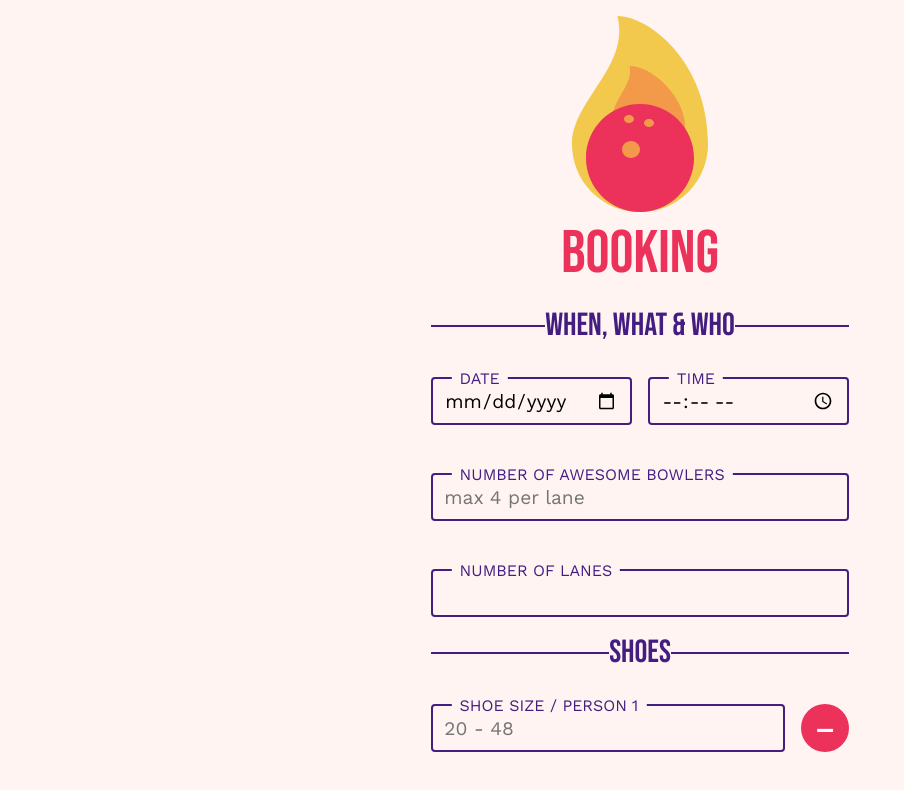
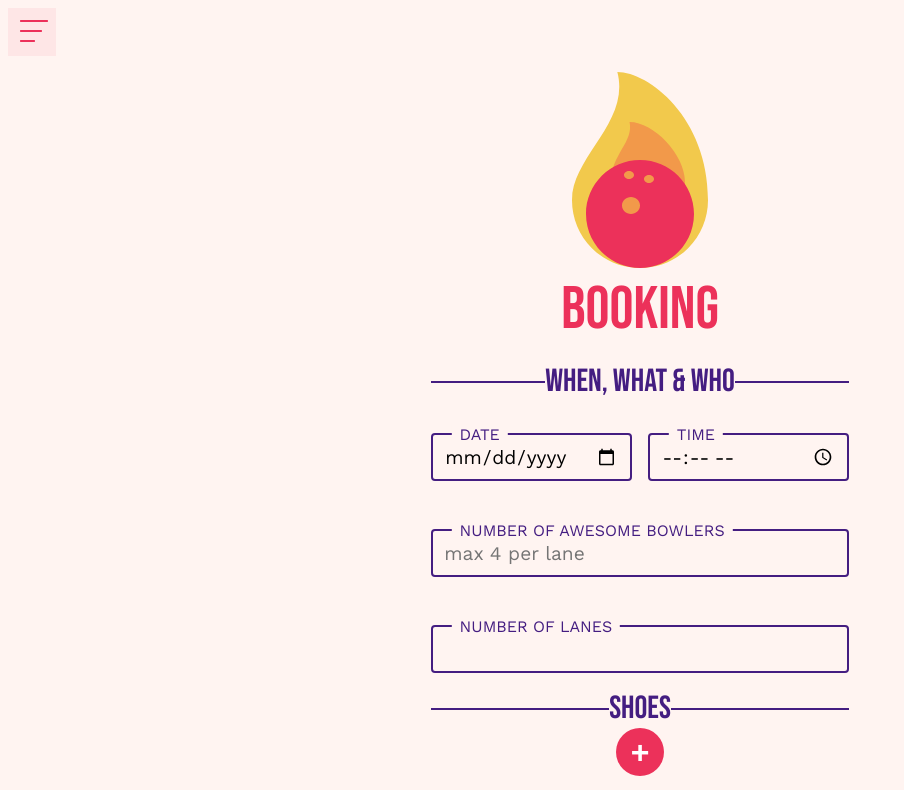
Before and after one commit to OskarBlomberg/individual-exam-typescript, a React (Vite) app: page /booking in a window 1280 px wide. Shown: the top 790 px of the page, without its empty margins (0-904 px from the left). Built offline with nearby package versions, Linux system fonts and the light colour scheme.

Commit message:
add shoe store implementation

```diff
--- a/src/components/navMenu/NavMenu.tsx
+++ b/src/components/navMenu/NavMenu.tsx
@@ -1,5 +1,26 @@
 import "./navMenu.scss";
+import { Link } from "react-router-dom";
 
 export const NavMenu = () => {
-  return <nav></nav>;
+  return (
+    <div className="navmenu">
+      <div className="navmenu__img-container">
+        <img src="src/assets/navicon.png" alt="menu" />
+      </div>
+      <nav className="navmenu__nav">
+        <ul className="navmenu__list">
+          <li className="navmenu__item">
+            <Link className="navmenu__item__link" to="/booking">
+              Booking
+            </Link>
+          </li>
+          <li className="navmenu__item">
+            <Link className="navmenu__item__link" to="/confirmation">
+              Confirmation
+            </Link>
+          </li>
+        </ul>
+      </nav>
+    </div>
+  );
 };
--- a/src/components/navMenu/navMenu.scss
+++ b/src/components/navMenu/navMenu.scss
@@ -1,2 +1,40 @@
 @use "../../styles/base/" as *;
 @use "../../styles/abstracts/" as *;
+
+.navmenu {
+  &__img-container {
+    background-color: $colour-highlight-transp;
+    width: 48px;
+    height: 48px;
+    margin: 0.5rem 0 0 0.5rem;
+  }
+
+  &__nav {
+    display: none;
+    position: absolute;
+    top: 0;
+    height: 50vh;
+    background-color: $colour-bg-dark;
+  }
+
+  &__list {
+    @include flexCenter;
+    justify-content: center;
+    gap: 3rem;
+    list-style: none;
+  }
+
+  &__item {
+    &__link {
+      color: $colour-highlight;
+      display: block;
+      font-size: 3rem;
+      text-decoration: none;
+    }
+  }
+}
+
+:is(.navmenu:hover, .navmenu:focus-within) .navmenu__nav {
+  @include flexCenter;
+  justify-content: center;
+}
--- a/src/components/shoeInput/ShoeInput.tsx
+++ b/src/components/shoeInput/ShoeInput.tsx
@@ -6,6 +6,8 @@ interface shoeProps {
 }
 
 export const ShoeInput = ({ num }: shoeProps) => {
+  const { shoes, updateShoe, removeShoes } = useShoeStore();
+
   const isLoading = useBookingStore((state) => state.isLoading);
   const error = useBookingStore((state) => state.error);
 
@@ -15,7 +17,7 @@ export const ShoeInput = ({ num }: shoeProps) => {
         className="subsection__label subsection__label--shoes"
         htmlFor="shoes"
       >
-        shoe size / person {num}
+        shoe size / person {num + 1}
       </label>
       <input
         className="subsection__input subsection__input--shoes"
@@ -27,12 +29,15 @@ export const ShoeInput = ({ num }: shoeProps) => {
         placeholder="20 - 48"
         required
         aria-required
+        value={shoes[num]}
+        onChange={(e) => updateShoe(num, e.target.value)}
       />
       <button
         className="remove-shoes-btn"
         type="button"
         title="Remove shoes"
         disabled={isLoading || error === typeof "string"}
+        onClick={() => removeShoes(num)}
       >
         &ndash;
       </button>
--- a/src/interfaces.ts
+++ b/src/interfaces.ts
@@ -24,5 +24,8 @@ export interface bookingState {
 
 export interface shoeState {
   shoes: string[];
-  addShoes: (size: string) => void;
+  addShoes: () => void;
+  removeShoes: (index: number) => void;
+  updateShoe: (index: number, size: string) => void;
+  emptyShoeStore: () => void;
 }
--- a/src/pages/bookingPage/BookingPage.tsx
+++ b/src/pages/bookingPage/BookingPage.tsx
@@ -1,7 +1,7 @@
 import "./bookingPage.scss";
 import { Logotype } from "../../components/logotype/Logotype";
 import { ShoeInput } from "../../components/shoeInput/ShoeInput";
-import { useBookingStore } from "../../stores/bookingStore";
+import { useBookingStore, useShoeStore } from "../../stores/bookingStore";
 import { useNavigate, type NavigateFunction } from "react-router-dom";
 import { type bookingInputs } from "../../interfaces";
 import { useEffect } from "react";
@@ -16,6 +16,8 @@ export const BookingPage = () => {
     resetIsSuccess,
     resetError,
   } = useBookingStore();
+
+  const { shoes, addShoes, emptyShoeStore } = useShoeStore();
 
   const navigate: NavigateFunction = useNavigate();
 
@@ -53,6 +55,7 @@ export const BookingPage = () => {
   useEffect(() => {
     if (isSuccess) {
       navigate("/confirmation");
+      emptyShoeStore();
       resetIsSuccess();
     }
   }, [isSuccess]);
@@ -175,12 +178,13 @@ export const BookingPage = () => {
           disabled={isLoading || error === typeof "string"}
         >
           <legend className="booking__form__subsection__title ">shoes</legend>
-          <ShoeInput num={1} />
-          <ShoeInput num={2} />
-          <ShoeInput num={3} />
+          {shoes.map((_, i) => (
+            <ShoeInput key={i} num={i} />
+          ))}
           <button
             className="subsection__add-btn"
             type="button"
+            onClick={addShoes}
             title="Add shoes"
             disabled={isLoading || error === typeof "string"}
           >
--- a/src/stores/bookingStore.ts
+++ b/src/stores/bookingStore.ts
@@ -2,12 +2,11 @@ import { create } from "zustand";
 import axios from "axios";
 import {
   type bookingInputs,
-  type booking,
   type bookingState,
   type shoeState,
 } from "../interfaces";
 
-export const useBookingStore = create<bookingState>((set, get) => ({
+export const useBookingStore = create<bookingState>((set) => ({
   bookings: [],
   isLoading: false,
   error: null,
@@ -54,8 +53,8 @@ export const useBookingStore = create<bookingState>((set, get) => ({
 
 export const useShoeStore = create<shoeState>()((set, get) => ({
   shoes: [],
-  addShoes(size) {
-    set((state) => ({ shoes: [...state.shoes, size] }));
+  addShoes() {
+    set((state) => ({ shoes: [...state.shoes, ""] }));
   },
   removeShoes(index: number) {
     set((state) => ({ shoes: state.shoes.filter((_, i) => i !== index) }));
@@ -64,6 +63,9 @@ export const useShoeStore = create<shoeState>()((set, get) => ({
     const updatedShoes = [...get().shoes];
     updatedShoes[index] = size;
     set(() => ({ shoes: updatedShoes }));
+  },
+  emptyShoeStore() {
+    set({ shoes: [] });
   },
 }));
 
--- a/src/styles/base/_typography.scss
+++ b/src/styles/base/_typography.scss
@@ -1,6 +1,7 @@
 h1,
 h2,
-legend {
+legend,
+a {
   font-family: "Bebas Neue", sans-serif;
   font-weight: 400;
   font-style: normal;
```
